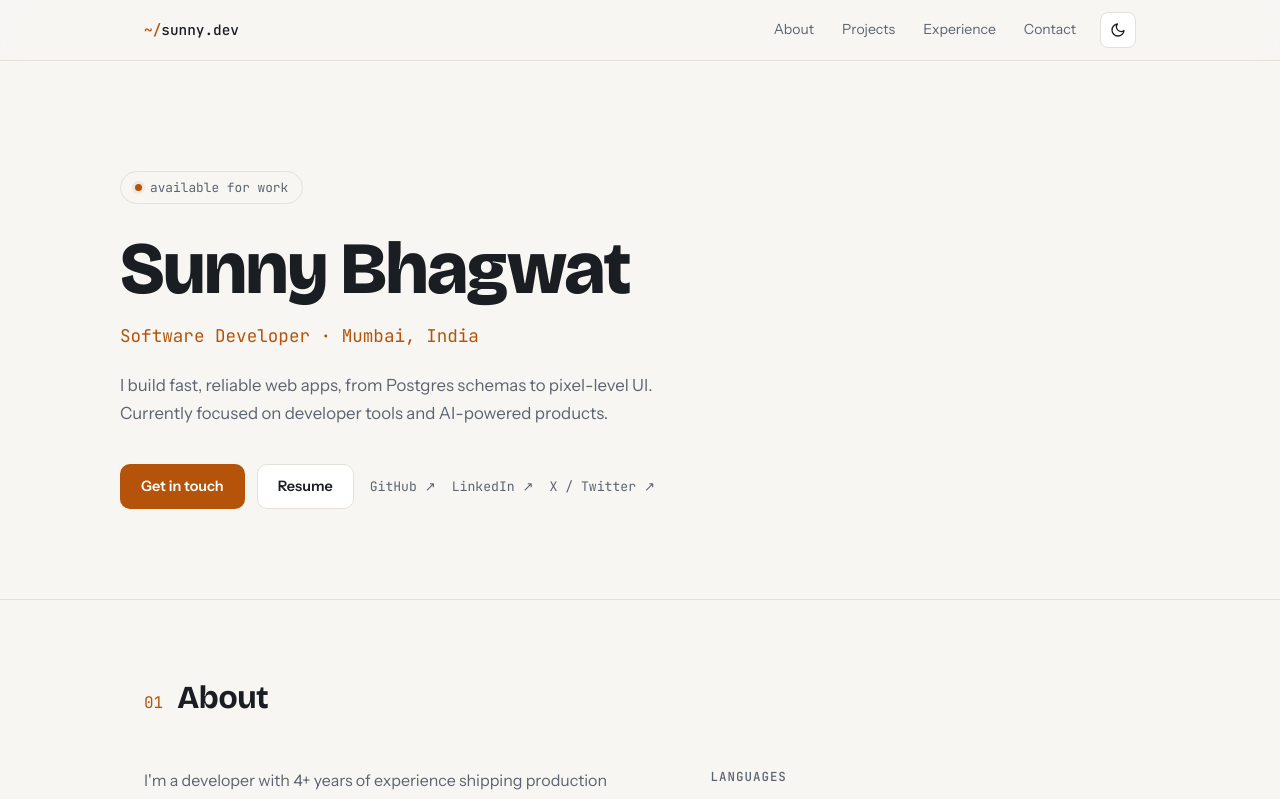
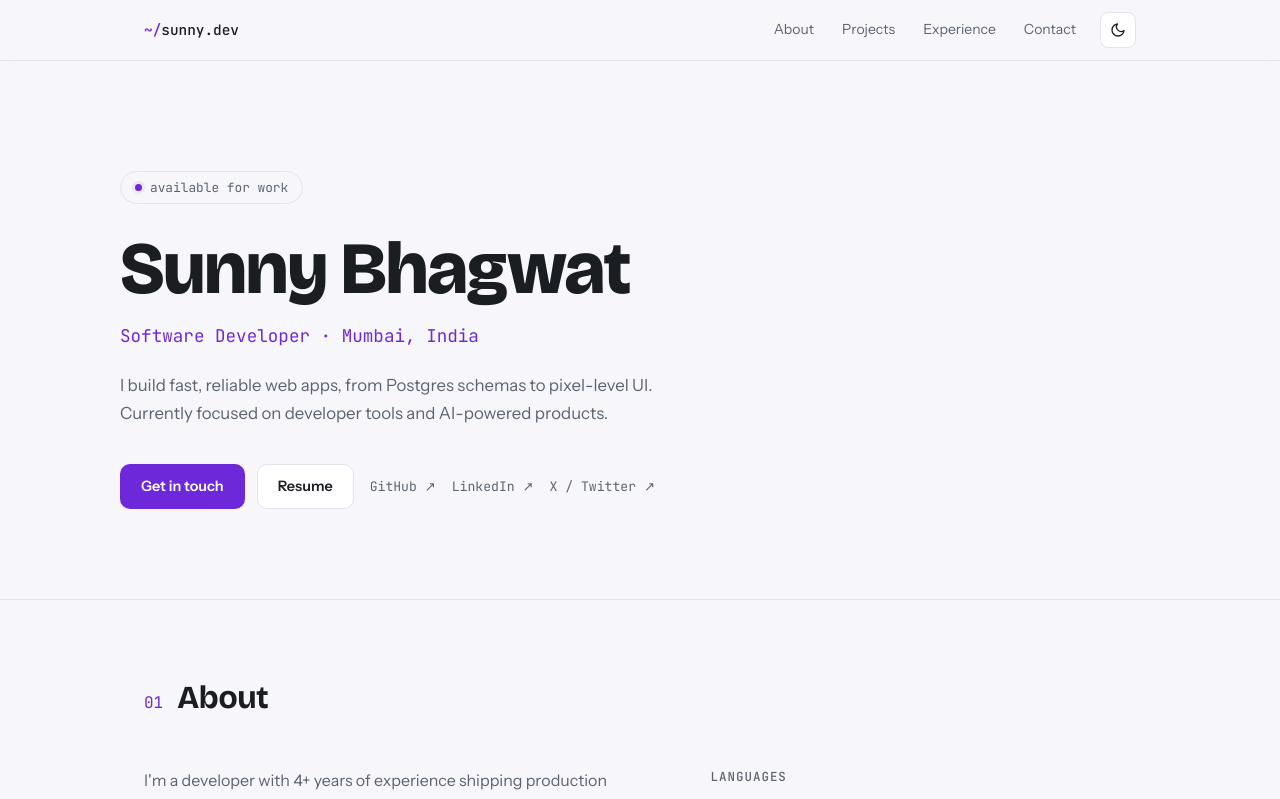
Before and after one commit to SunnyBhagwat35/portfolio, a React (Vite) app: page / in a window 1280 px wide. Shown: the top 799 px of the page. Built offline with nearby package versions, Linux system fonts and the light colour scheme.

Commit message:
changed accent color

```diff
--- a/src/styles.css
+++ b/src/styles.css
@@ -15,24 +15,24 @@
   --border: #262d38;
   --text: #e8eaed;
   --text-muted: #8b93a1;
-  --accent: #fdb52a;
-  --accent-soft: rgba(253, 181, 42, 0.12);
+  --accent: #a78bfa;
+  --accent-soft: rgba(167, 139, 250, 0.14);
   --accent-contrast: #0f1216;
   --rail: #2c3441;
   color-scheme: dark;
 }
 
 :root[data-theme="light"] {
-  --bg: #f7f6f3;
+  --bg: #f7f6fa;
   --surface: #ffffff;
   --surface-raised: #ffffff;
-  --border: #e4e1da;
+  --border: #e5e2ec;
   --text: #1a1d21;
   --text-muted: #5c6470;
-  --accent: #b45309;
-  --accent-soft: rgba(180, 83, 9, 0.09);
+  --accent: #6d28d9;
+  --accent-soft: rgba(109, 40, 217, 0.08);
   --accent-contrast: #ffffff;
-  --rail: #d8d4cb;
+  --rail: #d9d4e4;
   color-scheme: light;
 }
 
```
Also changed, not shown: public/favicon.svg.
